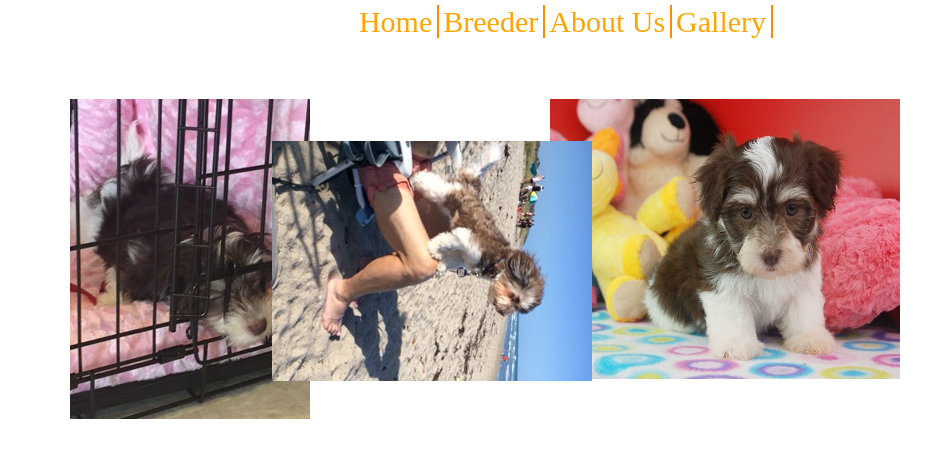
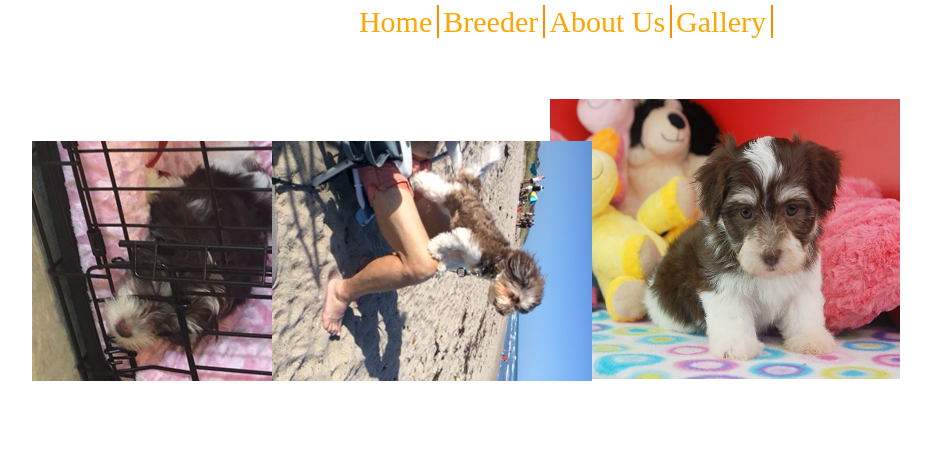
Before and after one commit to rottenbanana47/phoebe-site, a plain HTML site: page galery.html in a window 1280 px wide. Shown: the part 165-635 px from the top of the page, 74-1019 px from the left. Drawn offline with Linux system fonts and the light colour scheme.

Commit message:
css test removed

```diff
--- a/resources/css/gallery.css
+++ b/resources/css/gallery.css
@@ -8,13 +8,13 @@ body {
   flex-direction: column;
   align-items: center;
 }
-/*.img1 {
+.img1 {
   -webkit-transform:rotate(90deg);
   -moz-transform: rotate(90deg);
   -ms-transform: rotate(90deg);
   -o-transform: rotate(90deg);
   transform: rotate(90deg);
-}*/
+}
 .img2 {
   -webkit-transform:rotate(90deg);
   -moz-transform: rotate(90deg);
```
